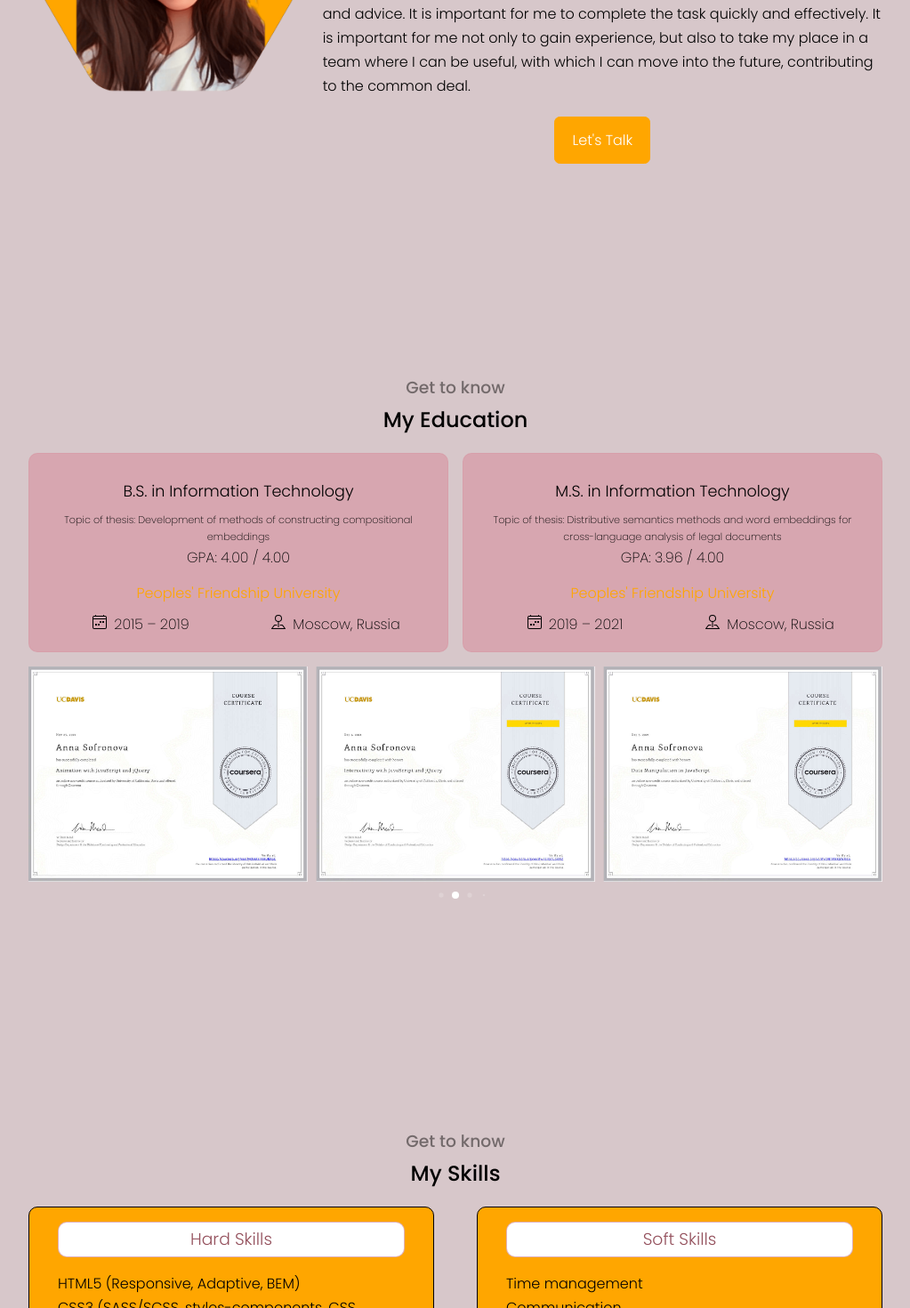
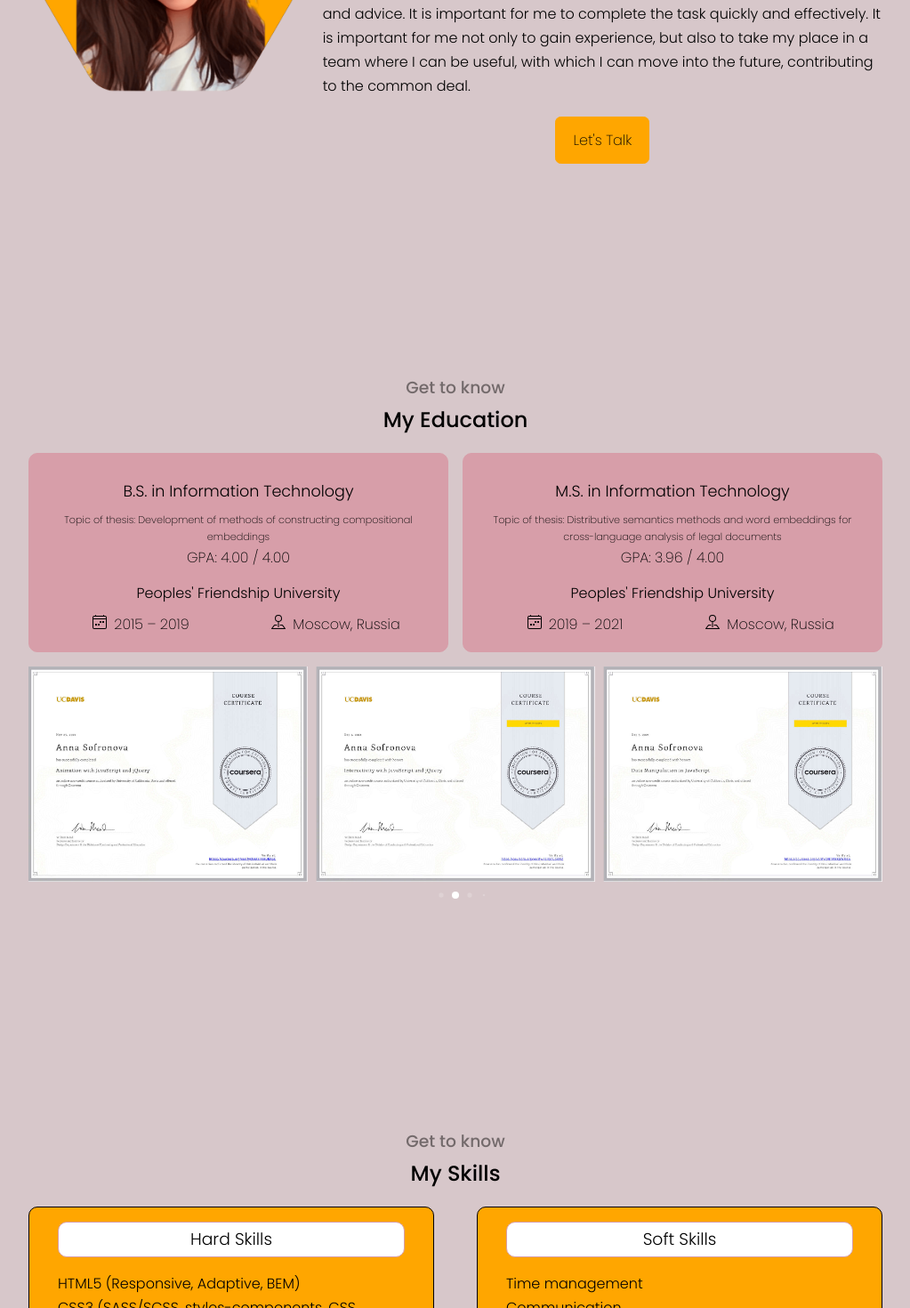
Before and after one commit to zakarialaoui10/anna-sofronova-portfolio, a React (Create React App) app: page / in a window 1280 px wide. Shown: the part 1280-2750 px from the top of the page at 89% size, without its empty margins (128-1151 px from the left). Built offline with nearby package versions, Linux system fonts and the light colour scheme.

Commit message:
CSS: Dark / Light mode

```diff
--- a/src/components/About/About.module.scss
+++ b/src/components/About/About.module.scss
@@ -11,6 +11,7 @@
       flex: 1;
       p {
         padding: 0.3rem 0;
+        color: var(--color-text);
       }
       .info1 {
         grid-area: one;
@@ -26,7 +27,7 @@
         align-self: start;
         a {
           margin: 1rem auto 0 auto;
-          color: white;
+          font-weight: 200;
         }
       }
     }
--- a/src/components/Education/Education.module.scss
+++ b/src/components/Education/Education.module.scss
@@ -52,7 +52,6 @@
             justify-content: space-between;
             flex-direction: column;
             .name {
-              color: var(--color-primary-variant);
               margin-bottom: 0.5rem;
               font-weight: 300;
             }
--- a/src/components/Header/Header.module.scss
+++ b/src/components/Header/Header.module.scss
@@ -53,7 +53,7 @@
   .header {
     .container {
       .me {
-        grid-template-columns: 1fr 5fr 1fr;
+        //grid-template-columns: 1fr 5fr 1fr;
       }
     }
   }
--- a/src/components/Skills/Skills.module.scss
+++ b/src/components/Skills/Skills.module.scss
@@ -16,10 +16,10 @@
           font-weight: 300;
           background: white;
           border: 1px solid var(--color-primary-opacity);
-          color: var(--color-primary);
           padding: 0.2rem 0.5rem;
           margin-bottom: 1rem;
           border-radius: 10px;
+          color: black;
         }
         &:hover {
           background: transparent;
--- a/src/index.scss
+++ b/src/index.scss
@@ -4,8 +4,7 @@
 // ========== Variables ==========
 :root {
   --color-primary: #94505c;
-  --color-primary-opacity: rgba(215, 158, 169, 0.8);
-  --color-primary-variant: #ffa600;
+
   --transition: all 400ms ease;
 
   --container-width-lg: 75vw;
@@ -16,11 +15,15 @@ html[data-theme="dark"] {
   --color-bg: #000000;
   --color-text: #fff;
   --color-light: rgba(255, 255, 255, 0.6);
+  --color-primary-opacity: rgba(215, 158, 169, 0.8);
+  --color-primary-variant: #ffa600;
 }
 html[data-theme="light"] {
   --color-bg: #d7c7ca;
   --color-text: #000000;
   --color-light: rgba(49, 44, 44, 0.6);
+  --color-primary-opacity: rgb(215, 158, 169);
+  --color-primary-variant: #ffa600;
 }
 
 * {
@@ -113,12 +116,12 @@ a {
 .btn-primary {
   background: var(--color-primary);
   border: 1px solid var(--color-primary);
-  color: var(--color-bg);
+  color: var(--color-text);
 }
 .btn-primary-variant {
   background: var(--color-primary-variant);
   border: 1px solid var(--color-primary-variant);
-  color: var(--color-bg);
+  color: var(--color-text);
 }
 
 img {
@@ -132,6 +135,10 @@ img {
 .swiper-pagination-bullet {
   background-color: #fff !important;
   bottom: 0 !important;
+}
+
+::placeholder {
+  font-weight: 200;
 }
 
 // ========== Media Queries ==========
```
